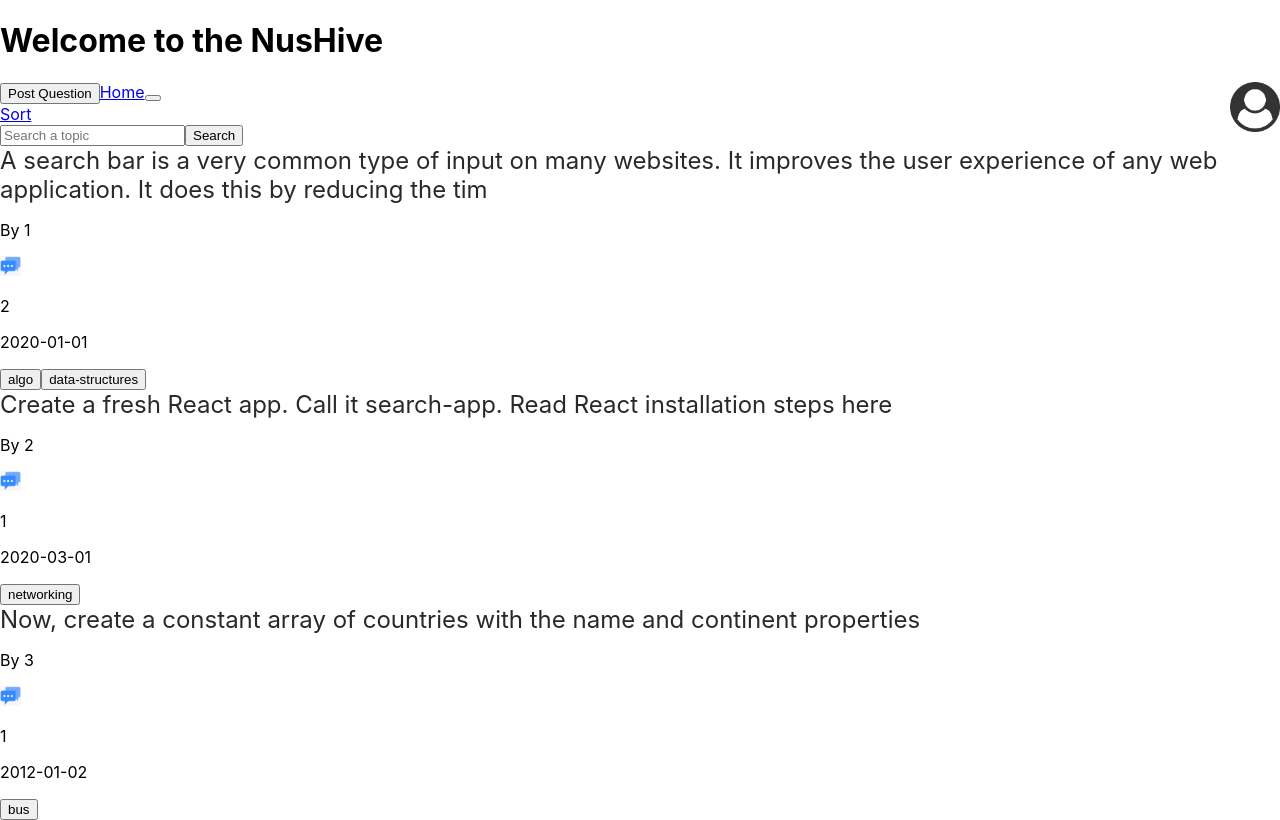
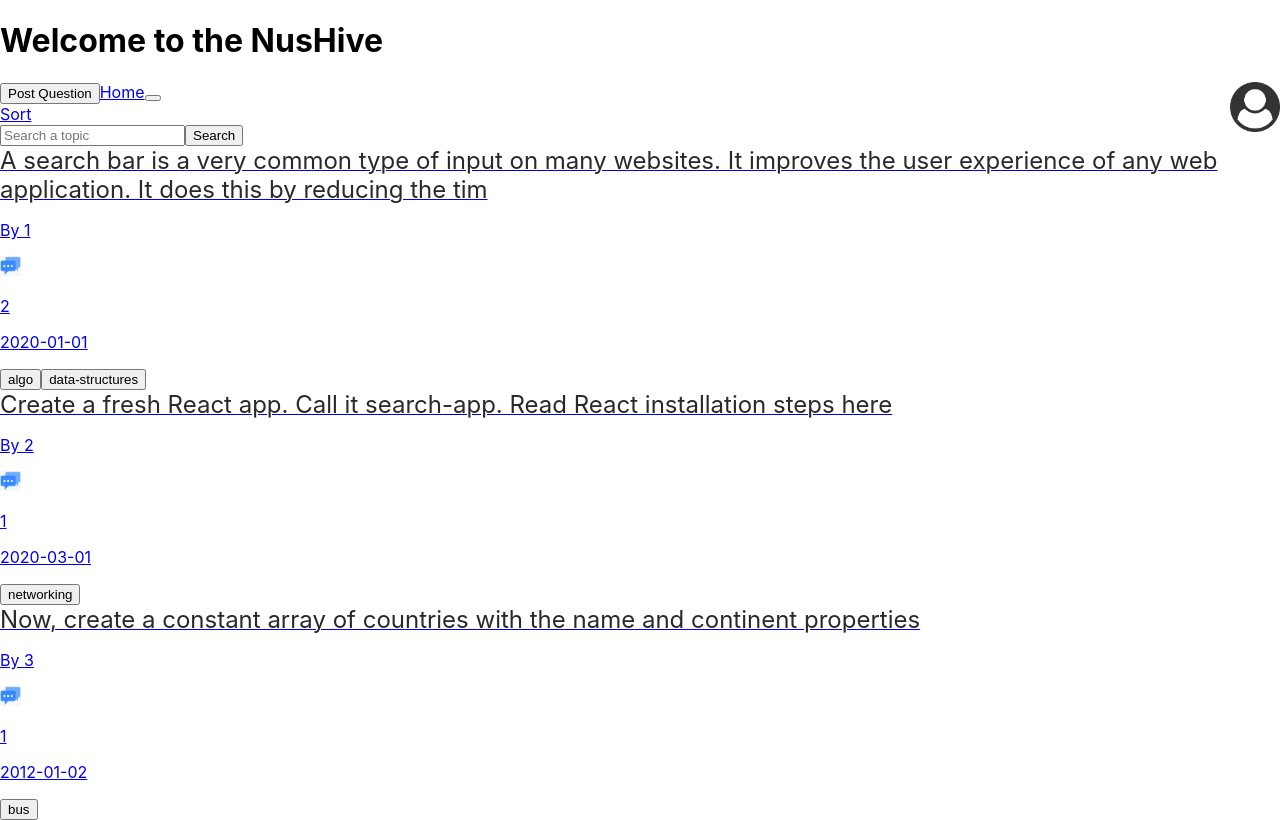
Before and after one commit to sltsheryl/NUSHive, a React (Create React App) app in the folder app/: page / in a window 1280 px wide. Built offline with nearby package versions, Linux system fonts and the light colour scheme; the HTML template or start-up script is replaced by a standard one.

Commit message:
chore: link forum to individual post

```diff
--- a/app/src/components/forum/Post.jsx
+++ b/app/src/components/forum/Post.jsx
@@ -1,6 +1,7 @@
 import Card from "react-bootstrap/Card";
 import replies from "../../images/replies.png";
 import Button from "react-bootstrap/Button";
+import { Navigate, Link } from "react-router-dom";
 
 const Post = ({ post }) => {
   const titleStyle = {
@@ -20,7 +21,7 @@ const Post = ({ post }) => {
   }
 
   return (
-    <div>
+    <Link to= {`/post/${post.id}`} >
       <Card className="mx-4 " body>
         <a href=" " style={titleStyle}>
           {post.title}
@@ -39,7 +40,7 @@ const Post = ({ post }) => {
           <div>{tagsDisplay}</div>
         </div>
       </Card>
-    </div>
+    </Link>
   );
 };
 
--- a/app/src/pages/Profile.jsx
+++ b/app/src/pages/Profile.jsx
@@ -23,7 +23,6 @@ class Profile extends Component {
             }
         });
     }
-
 
     render() {
         return (<>
```
